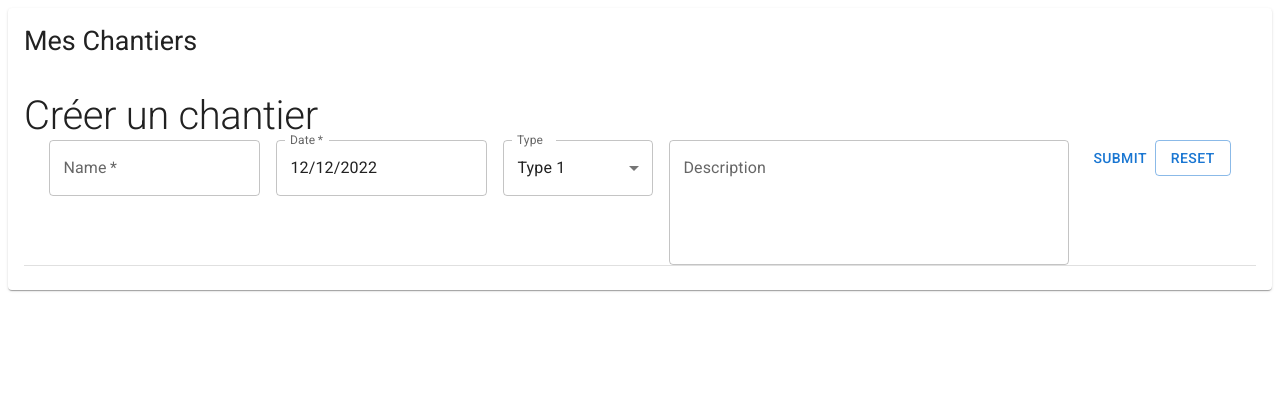
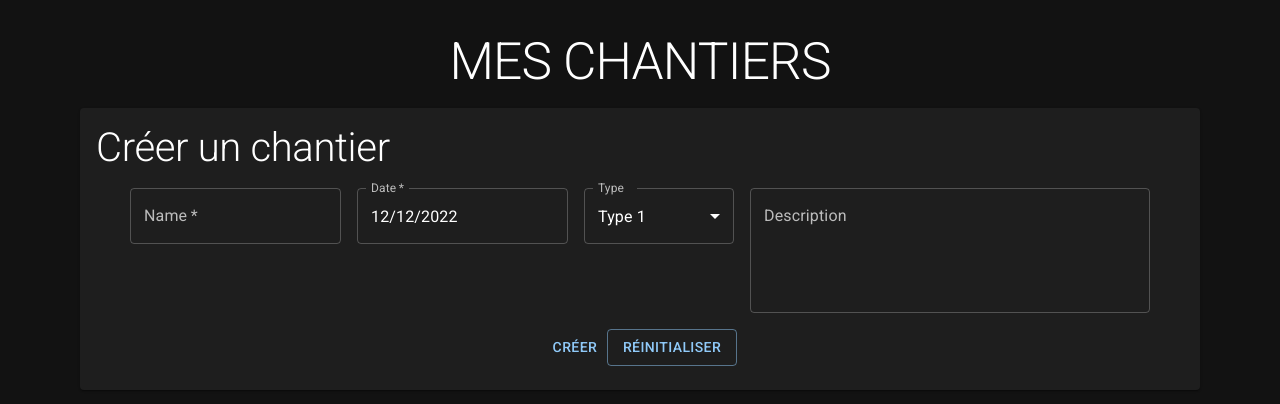
Before and after one commit to Clm-Roig/chantiers, a React (Vite) app in the folder client/: page / in a window 1280 px wide. Shown: the top 404 px of the page. Built offline with nearby package versions, Linux system fonts and the light colour scheme.

Commit message:
better chantier creation + use dark mode

```diff
--- a/client/src/App.tsx
+++ b/client/src/App.tsx
@@ -1,16 +1,19 @@
-import { Card, CardContent, CardHeader, Divider } from '@mui/material';
+import { Box, Card, CardContent, Typography, Container } from '@mui/material';
 import CreateChantierForm from './components/CreateChantierForm';
 function App() {
   return (
-    <div>
-      <Card>
-        <CardHeader title="Mes Chantiers" />
-        <CardContent>
-          <CreateChantierForm />
-          <Divider />
-        </CardContent>
-      </Card>
-    </div>
+    <Container>
+      <Box m={2}>
+        <Typography variant="h1" textAlign="center" py={2}>
+          MES CHANTIERS
+        </Typography>
+        <Card>
+          <CardContent>
+            <CreateChantierForm />
+          </CardContent>
+        </Card>
+      </Box>
+    </Container>
   );
 }
 
--- a/client/src/components/CreateChantierForm/index.tsx
+++ b/client/src/components/CreateChantierForm/index.tsx
@@ -1,4 +1,5 @@
 import {
+  CircularProgress,
   Button,
   FormControl,
   FormHelperText,
@@ -6,10 +7,13 @@ import {
   MenuItem,
   Select,
   TextField,
-  Typography
+  Typography,
+  Alert,
+  Stack
 } from '@mui/material';
 import { Box } from '@mui/system';
 import { DatePicker } from '@mui/x-date-pickers';
+import { useEffect } from 'react';
 import { useForm, Controller } from 'react-hook-form';
 import { useMutation } from 'react-query';
 import createChantier from '../../api/createChantier';
@@ -28,18 +32,26 @@ function CreateChantierForm() {
     defaultValues
   });
 
-  const { mutate: doCreateChantier } = useMutation(createChantier);
+  const { isLoading, isSuccess, mutate: doCreateChantier } = useMutation(createChantier);
+
+  useEffect(() => {
+    if (isSuccess) {
+      reset();
+    }
+  }, [isSuccess]);
 
   const onSubmit = (data: any) => {
     doCreateChantier(data as Chantier);
-    reset();
   };
 
   const onReset = () => reset();
 
   return (
-    <>
+    <Stack spacing={2}>
       <Typography variant="h2">Créer un chantier</Typography>
+
+      {isSuccess && <Alert severity="success">Chantier créé !</Alert>}
+
       <form>
         <Box display="flex" width="100%" gap={2} flexWrap="wrap" justifyContent="center">
           <Controller
@@ -122,14 +134,22 @@ function CreateChantierForm() {
             )}
           />
           <Box>
-            <Button onClick={handleSubmit(onSubmit)}>Submit</Button>
-            <Button onClick={onReset} variant={'outlined'}>
-              Reset
-            </Button>
+            {isLoading ? (
+              <CircularProgress />
+            ) : (
+              <>
+                <Button disabled={isLoading} onClick={handleSubmit(onSubmit)}>
+                  Créer
+                </Button>
+                <Button disabled={isLoading} onClick={onReset} variant={'outlined'}>
+                  Réinitialiser
+                </Button>
+              </>
+            )}
           </Box>
         </Box>
       </form>
-    </>
+    </Stack>
   );
 }
 
--- a/client/src/main.tsx
+++ b/client/src/main.tsx
@@ -10,10 +10,14 @@ import { AdapterDateFns } from '@mui/x-date-pickers/AdapterDateFns';
 import { createTheme, responsiveFontSizes } from '@mui/material/styles';
 import ThemeProvider from '@mui/material/styles/ThemeProvider';
 import { QueryClientProvider, QueryClient } from 'react-query';
+import CssBaseline from '@mui/material/CssBaseline';
 
 const queryClient = new QueryClient();
 
 let theme = createTheme({
+  palette: {
+    mode: 'dark'
+  },
   typography: {
     h1: {
       fontSize: '3.3rem'
@@ -40,6 +44,7 @@ theme = responsiveFontSizes(theme);
 ReactDOM.createRoot(document.getElementById('root') as HTMLElement).render(
   <React.StrictMode>
     <ThemeProvider theme={theme}>
+      <CssBaseline />
       <LocalizationProvider dateAdapter={AdapterDateFns}>
         <QueryClientProvider client={queryClient}>
           <App />
```
Also changed, not shown: 1 other file (tests, documents, lock files or other folders).
